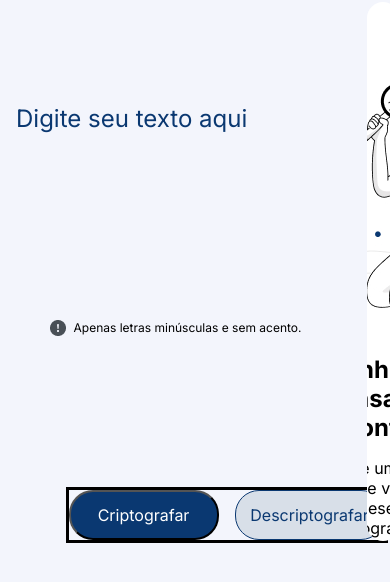
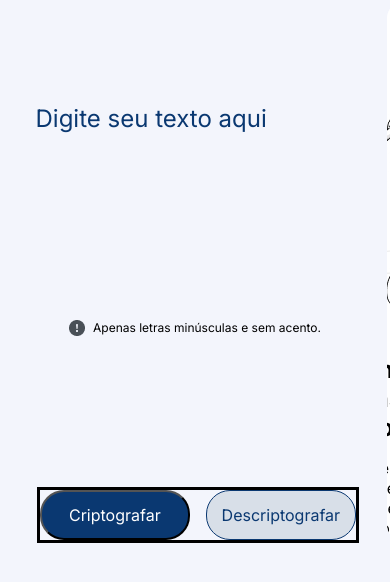
Before and after one commit to DevGabrielBrM/decodificador-de-texto, a plain HTML site: page index.html in a window 390 px wide. Shown: the part 94-676 px from the top of the page. Drawn offline with Linux system fonts and the light colour scheme.

Commit message:
Update style.css

```diff
--- a/styles/style.css
+++ b/styles/style.css
@@ -281,7 +281,8 @@ body{
         align-items: center;
         justify-content: center;
         width: 90%;
-        margin: 0 auto;
+        margin-left: 5%;
+        margin-right: 0;
         padding: 16px;
         box-sizing: border-box;
         position: relative;
@@ -313,7 +314,7 @@ body{
         display: flex;
         flex-direction: column;
         gap: 16px;
-        width: 100%;
+        width: 90%;
         align-items: center;
         justify-content: center;
         margin-top: 16px;
@@ -344,6 +345,7 @@ body{
         display: flex;
         flex-direction: row;
         gap: 16px;
+        margin-right: 30%;
         justify-content: center;
         width: auto;
         border: 3px solid black;
```
